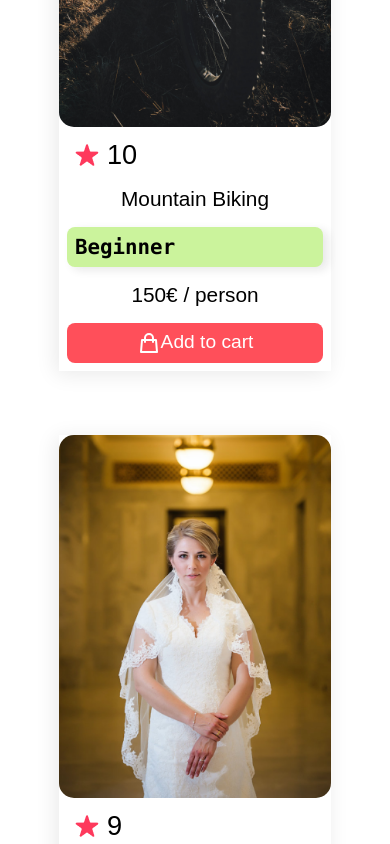
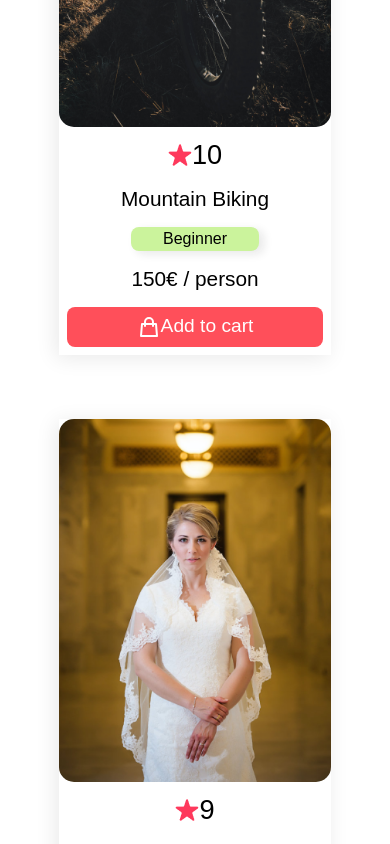
Before and after one commit to devmailar/AirBnb-react, a React (Create React App) app: page / in a window 390 px wide. Shown: the part 980-1824 px from the top of the page. Built offline with nearby package versions, Linux system fonts and the light colour scheme.

Commit message:
center card star on mobile

```diff
--- a/src/assets/css/App.css
+++ b/src/assets/css/App.css
@@ -117,21 +117,19 @@ body {
 }
 
 .header .card-container .card .card_info .content #level {
-  display: -webkit-box;
-  display: -ms-flexbox;
-  display: flex;
-  width: auto;
+  width: 6rem;
   background-color: rgba(185, 184, 184, 0.645);
-  font-family: "Consolas", sans-serif;
-  font-weight: bold;
+  font-family: "Poppins", sans-serif;
+  font-weight: normal;
   -webkit-box-shadow: 5px 3px 10px rgba(21, 21, 21, 0.097);
           box-shadow: 5px 3px 10px rgba(21, 21, 21, 0.097);
   border-radius: 0.5rem;
-  padding: 0.5rem;
+  font-size: 1rem;
+  padding: 0.2rem 0.4rem;
 }
 
 .header .card-container .card .card_info .content a {
-  padding: .5rem;
+  padding: 0.5rem;
   display: -webkit-box;
   display: -ms-flexbox;
   display: flex;
@@ -207,5 +205,18 @@ body {
   .header .card-container .card {
     margin: 2rem 0;
   }
+  .header .card-container .card .card_info .rating {
+    -webkit-box-pack: center;
+        -ms-flex-pack: center;
+            justify-content: center;
+  }
+  .header .card-container .card .card_info .rating .card_star {
+    margin: 0;
+  }
+  .header .card-container .card .card_info .content #level {
+    text-align: center;
+    width: auto;
+    margin: 0 4rem;
+  }
 }
 /*# sourceMappingURL=App.css.map */
--- a/src/assets/css/App.scss
+++ b/src/assets/css/App.scss
@@ -93,18 +93,18 @@ body {
           }
 
           #level {
-            display: flex;
-            width: auto;
+            width: 6rem;
             background-color: rgba(185, 184, 184, 0.645);
-            font-family: "Consolas", sans-serif;
-            font-weight: bold;
+            font-family: "Poppins", sans-serif;
+            font-weight: normal;
             box-shadow: 5px 3px 10px rgba(21, 21, 21, 0.097);
             border-radius: 0.5rem;
-            padding: 0.5rem;
+            font-size: 1rem;
+            padding: 0.2rem 0.4rem;
           }
 
           a {
-            padding: .5rem;
+            padding: 0.5rem;
             display: flex;
             justify-content: center;
             background-color: #ff4f5a;
@@ -184,6 +184,22 @@ body {
 
       .card {
         margin: 2rem 0;
+
+        .card_info {
+          .rating {
+            justify-content: center;
+            .card_star {
+              margin: 0;
+            }
+          }
+          .content {
+            #level {
+              text-align: center;
+              width: auto;
+              margin: 0 4rem;
+            }
+          }
+        }
       }
     }
   }
--- a/src/data.js
+++ b/src/data.js
@@ -49,5 +49,4 @@ export default [
     location: "Online",
     openSpots: 0,
   },
-
 ];
```
Also changed, not shown: 1 other file (tests, documents, lock files or other folders).
